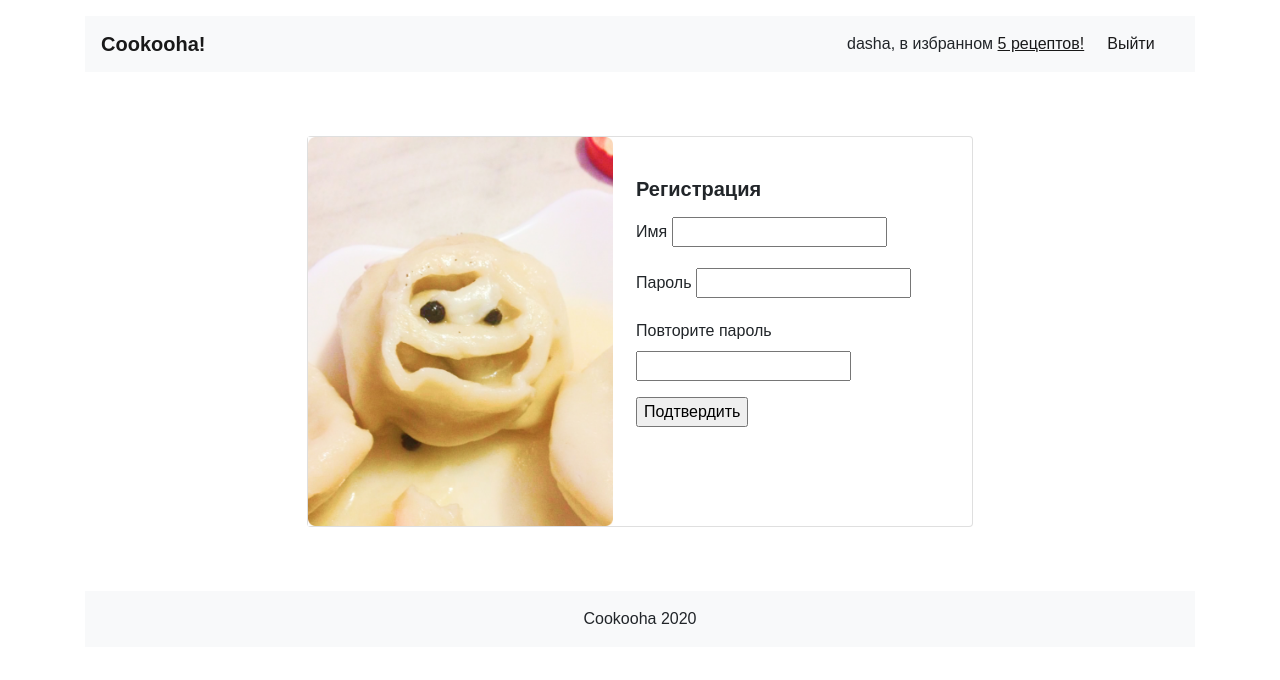
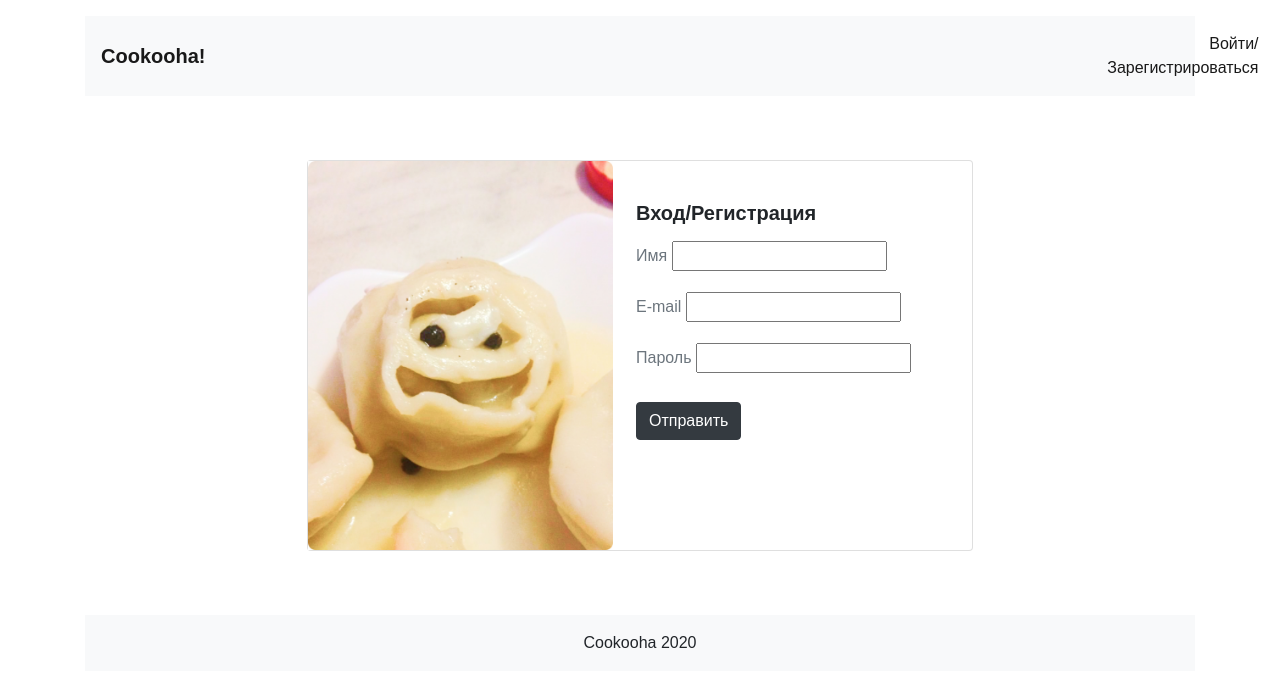
Before and after one commit to SkotarenkoEvgeny/cooking_helper, a Flask app: page /registration/ in a window 1280 px wide. Shown: the top 680 px of the page. Run offline with Flask 2, Linux system fonts and the light colour scheme; some libraries are stand-ins or nearby versions.

Commit message:
complete registration

```diff
--- a/Cookooha/app.py
+++ b/Cookooha/app.py
@@ -12,9 +12,11 @@ app.config["SQLALCHEMY_TRACK_MODIFICATIONS"] = False
 
 db.init_app(app)
 
-@app.route('/') # complete
+
+@app.route('/')
 def home():
-    user = session.get('user_id', None)
+    user = User.query.get(session.get('user_id', None))
+    print(session)
     random_recipe_list = random.sample(Recipe.query.all(), 6)
     return render_template('index.html', random_recipe_list=random_recipe_list, user=user)
 
@@ -29,38 +31,41 @@ def recipe(recipe_id):
     recipe_unit = Recipe.query.get(recipe_id)
     if recipe_unit is None:
         abort(404)
-    print(recipe_unit.ingredient)
     return render_template('recipe.html', recipe=recipe_unit)
+
 
 @app.route('/registration/', methods=["GET", "POST"])
 def registration():
     if session.get("user_id"):
         return redirect("/")
     form = RegistrationForm(request.form)
-    if request.method == "POST" and form.validate_on_submit():
-        user = User()
-        user.username = form.username.data
-        user.password = form.password.data
-        db.session.add(user)
-        db.session.commit()
-        session['user_id'] = User.query.get(user.username==user.username).id
-        print('user')
-        return render_template("login.html", form=form)
+    if request.method == "POST":
+        users_list = User.query.filter(User.username == form.username.data).all()
+        if len(users_list) != 0:
+            for item in users_list:
+                if item.password_valid(form.password.data):
+                    session['user_id'] = item.id
+            return redirect("/")
 
+        elif form.validate_on_submit():
+            user = User()
+            user.username = form.username.data
+            user.password = form.password.data
+            if form.email.data:
+                user.email = form.email.data
+                db.session.add(user)
+                db.session.commit()
+                session['user_id'] = User.query.get(user.username == user.username).id
+                return redirect("/")
+            else:
+                form.email.errors.append("Введите E-mail")
     return render_template("login.html", form=form)
-
-
-
-@app.route('/login/')
-def login():
-
-    return render_template('login.html')
 
 
 @app.route('/logout/')
 def logout():
-
-    return render_template('login.html')
+    session.pop("user_id")
+    return redirect('/')
 
 
 if __name__ == "__main__":
--- a/Cookooha/forms.py
+++ b/Cookooha/forms.py
@@ -13,9 +13,9 @@ class LoginForm(FlaskForm):
 
 class RegistrationForm(FlaskForm):
     username = StringField('Имя', [validators.DataRequired()])
-    password = PasswordField('Пароль', [validators.DataRequired(), validators.EqualTo('confirm', message='Введите пароль!')])
-    confirm = PasswordField('Повторите пароль')
-    submit = SubmitField('Подтвердить')
+    email = StringField('e-mail')
+    password = PasswordField('Пароль', [validators.DataRequired()])
+
 
 class ChangePasswordForm(FlaskForm):
     pass
--- a/Cookooha/templates/base.html
+++ b/Cookooha/templates/base.html
@@ -4,7 +4,8 @@
 <head>
     <meta charset="UTF-8">
     <title>Cookooha!</title>
-  <link rel="stylesheet" href="https://stackpath.bootstrapcdn.com/bootstrap/4.3.1/css/bootstrap.min.css" integrity="sha384-ggOyR0iXCbMQv3Xipma34MD+dH/1fQ784/j6cY/iJTQUOhcWr7x9JvoRxT2MZw1T" crossorigin="anonymous">
+    <link rel="stylesheet" href="https://stackpath.bootstrapcdn.com/bootstrap/4.3.1/css/bootstrap.min.css"
+          integrity="sha384-ggOyR0iXCbMQv3Xipma34MD+dH/1fQ784/j6cY/iJTQUOhcWr7x9JvoRxT2MZw1T" crossorigin="anonymous">
     <link rel="stylesheet" href="/static/css/personal_style.css">
 </head>
 
@@ -12,18 +13,27 @@
 <header class="container mt-3">
     <nav class="navbar navbar-expand-lg navbar-light bg-light">
         <a class="navbar-brand" href="/"><b>Cookooha!</b></a>
-      <button class="navbar-toggler" type="button" data-toggle="collapse" data-target="#navbarNav" aria-controls="navbarNav" aria-expanded="false" aria-label="Toggle navigation">
+        <button class="navbar-toggler" type="button" data-toggle="collapse" data-target="#navbarNav"
+                aria-controls="navbarNav" aria-expanded="false" aria-label="Toggle navigation">
             <span class="navbar-toggler-icon"></span>
         </button>
         <div class="collapse navbar-collapse justify-content-end text-right" id="navbarNav">
             <p class="navbar-text text-body col-4 m-0">
-          dasha, в избранном <a href="/registration/" style="text-decoration: underline;">5 рецептов!</a>
+                {% if user %}
+                {{ user.username }}, в избранном <a href="#" style="text-decoration: underline;">5 рецептов!</a>
             </p>
             <ul class="navbar-nav col-1">
                 <li class="nav-item active">
-            <a class="nav-link" href="#">Выйти</a>
+                    <a class="nav-link" href="/logout/">Выйти</a>
                 </li>
             </ul>
+            {% else %}
+            <ul class="navbar-nav col-1">
+                <li class="nav-item active">
+                    <a class="nav-link" href="/registration/">Войти/Зарегистрироваться</a>
+                </li>
+            </ul>
+            {% endif %}
         </div>
     </nav>
 </header>
@@ -34,8 +44,14 @@
         <span class="text-body">Cookooha 2020</span>
     </div>
 </footer>
-  <script src="https://code.jquery.com/jquery-3.2.1.slim.min.js" integrity="sha384-KJ3o2DKtIkvYIK3UENzmM7KCkRr/rE9/Qpg6aAZGJwFDMVNA/GpGFF93hXpG5KkN" crossorigin="anonymous"></script>
-  <script src="https://cdnjs.cloudflare.com/ajax/libs/popper.js/1.12.9/umd/popper.min.js" integrity="sha384-ApNbgh9B+Y1QKtv3Rn7W3mgPxhU9K/ScQsAP7hUibX39j7fakFPskvXusvfa0b4Q" crossorigin="anonymous"></script>
-  <script src="https://maxcdn.bootstrapcdn.com/bootstrap/4.0.0/js/bootstrap.min.js" integrity="sha384-JZR6Spejh4U02d8jOt6vLEHfe/JQGiRRSQQxSfFWpi1MquVdAyjUar5+76PVCmYl" crossorigin="anonymous"></script>
+<script src="https://code.jquery.com/jquery-3.2.1.slim.min.js"
+        integrity="sha384-KJ3o2DKtIkvYIK3UENzmM7KCkRr/rE9/Qpg6aAZGJwFDMVNA/GpGFF93hXpG5KkN"
+        crossorigin="anonymous"></script>
+<script src="https://cdnjs.cloudflare.com/ajax/libs/popper.js/1.12.9/umd/popper.min.js"
+        integrity="sha384-ApNbgh9B+Y1QKtv3Rn7W3mgPxhU9K/ScQsAP7hUibX39j7fakFPskvXusvfa0b4Q"
+        crossorigin="anonymous"></script>
+<script src="https://maxcdn.bootstrapcdn.com/bootstrap/4.0.0/js/bootstrap.min.js"
+        integrity="sha384-JZR6Spejh4U02d8jOt6vLEHfe/JQGiRRSQQxSfFWpi1MquVdAyjUar5+76PVCmYl"
+        crossorigin="anonymous"></script>
 </body>
 </html>
--- a/Cookooha/templates/login.html
+++ b/Cookooha/templates/login.html
@@ -4,7 +4,7 @@
 
     <section class="mx-auto pt-5 pb-3" style="width: 60%;">
         <div class="card pr-4">
-            <form action="/">
+            <form action="/registration/" method="POST">
                 <div class="row">
                     <div class="col-6">
                         <img src="../static/sing-up.jpg" alt="" class="img-fluid">
@@ -12,30 +12,28 @@
                     <div class="col-6 py-4 px-2">
                         {% for field in form.errors %}
                         {% for error in form.errors[field] %}
-                        <div style="color:red;">
-                            {{error}}
+                        <div class="alert alert-warning" role="alert">
+                            {{ error }}
                         </div>
                         {% endfor %}
                         {% endfor %}
-                        <p class="h5 my-3"><b>Регистрация</b></p>
-                        <form action="/registration/" method="POST">
-
                         {{ form.csrf_token }}
+                        <p class="h5 my-3"><b>Вход/Регистрация</b></p>
                         <div class="form-group">
-                                {{ form.username.label }}
+                            <label for="username" class="text-muted">Имя</label>
                             {{ form.username() }}
                         </div>
                         <div class="form-group">
-                                {{ form.password.label }}
+                            <label for="email" class="text-muted">E-mail</label>
+                            {{ form.email() }}
+                        </div>
+                        <div class="form-group">
+                            <label for="pass" class="text-muted">Пароль</label>
                             {{ form.password() }}
                         </div>
-                            <div class="form-group">
-                                {{ form.confirm.label }}
-                                {{ form.confirm() }}
+                        <div class="form-group pt-2">
+                            <input type="submit" class="btn btn-dark" value="Отправить">
                         </div>
-                            {{ form.submit }}
-
-                        </form>
                     </div>
                 </div>
             </form>
```
Also changed, not shown: Cookooha/models.py (+14 -1 lines). Lines whose indentation alone changed are shown as unchanged.
